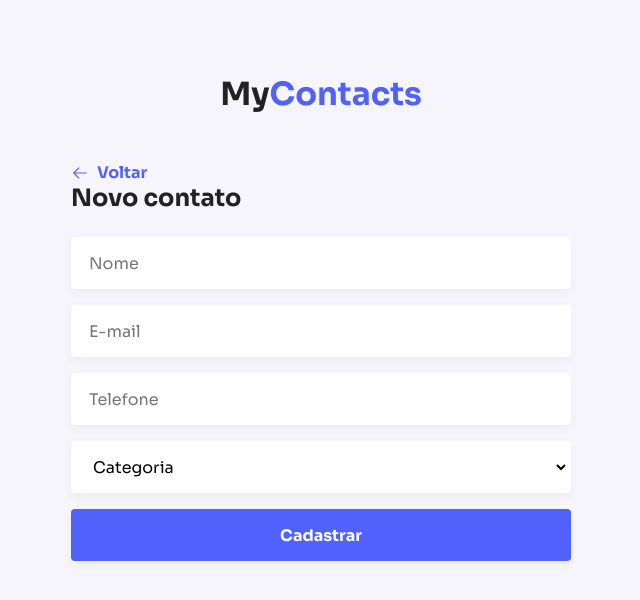
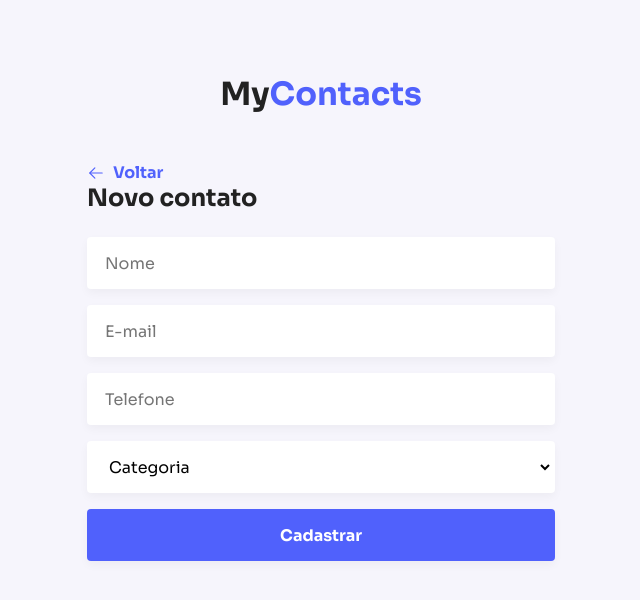
Before and after one commit to emanoelhenrick/MyContactsFront, a React (Vite) app: page /new in a window 1280 px wide. Shown: the top 600 px of the page, without its empty margins (319-959 px from the left). Built offline with nearby package versions, Linux system fonts and the light colour scheme.

Commit message:
improving ux

```diff
--- a/src/components/App/styles.ts
+++ b/src/components/App/styles.ts
@@ -4,5 +4,6 @@ export const Container = styled.div`
   width: 100%;
   max-width: 500px;
   margin: 0 auto;
+  padding: 0 16px;
 
 `
--- a/src/components/ContactForm/index.tsx
+++ b/src/components/ContactForm/index.tsx
@@ -60,6 +60,7 @@ export function ContactForm({ buttonLabel }: { buttonLabel: string }) {
 
       <FormGroup error={getErrorMessageByFieldName("email")}>
         <Input
+          type="email"
           error={getErrorMessageByFieldName("email") ? true : false}
           placeholder="E-mail"
           value={emailValue}
@@ -69,6 +70,7 @@ export function ContactForm({ buttonLabel }: { buttonLabel: string }) {
 
       <FormGroup>
         <Input
+          type="number"
           placeholder="Telefone"
           value={phoneValue}
           onChange={event => setPhoneValue(event.target.value)}
```
